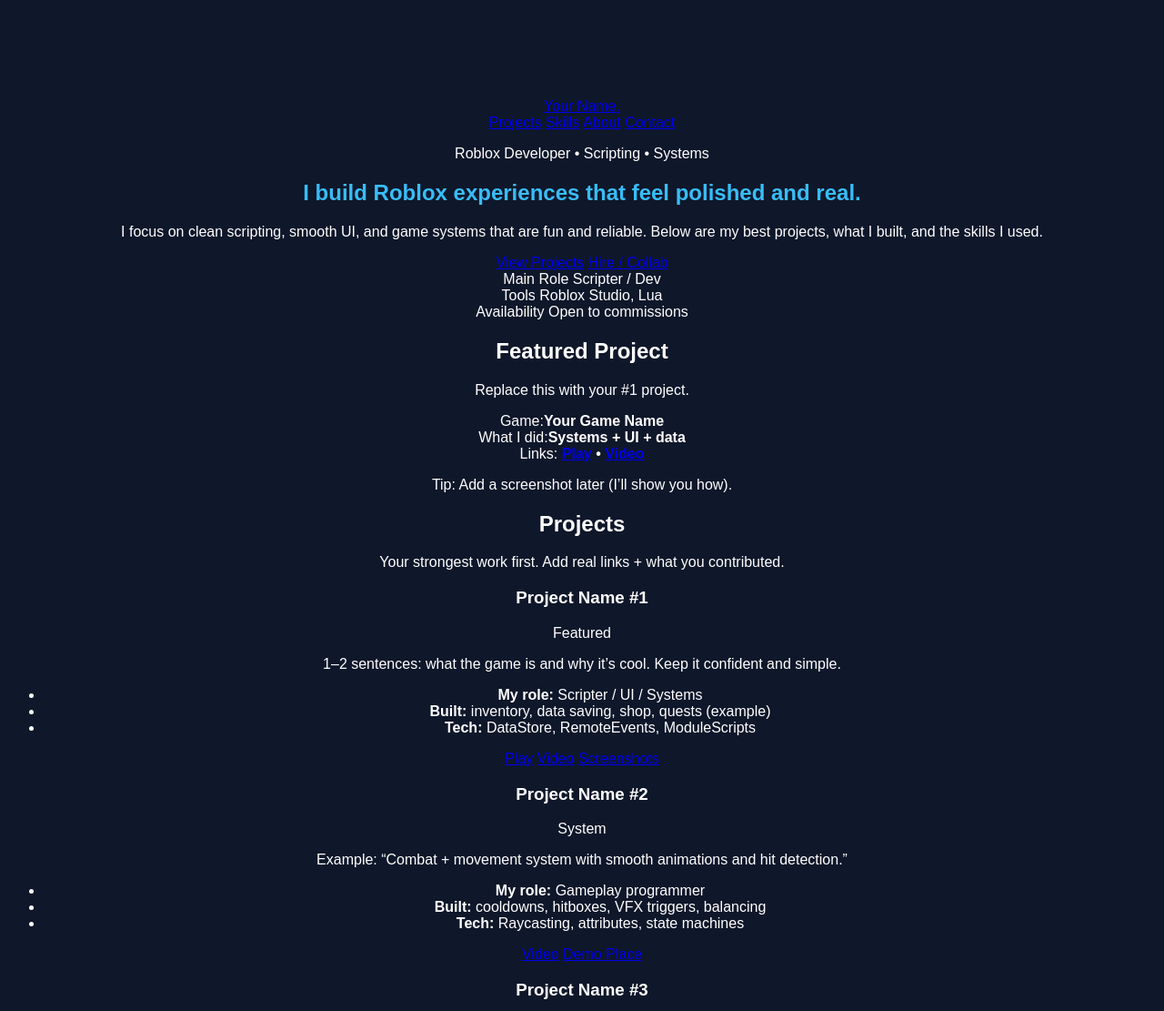
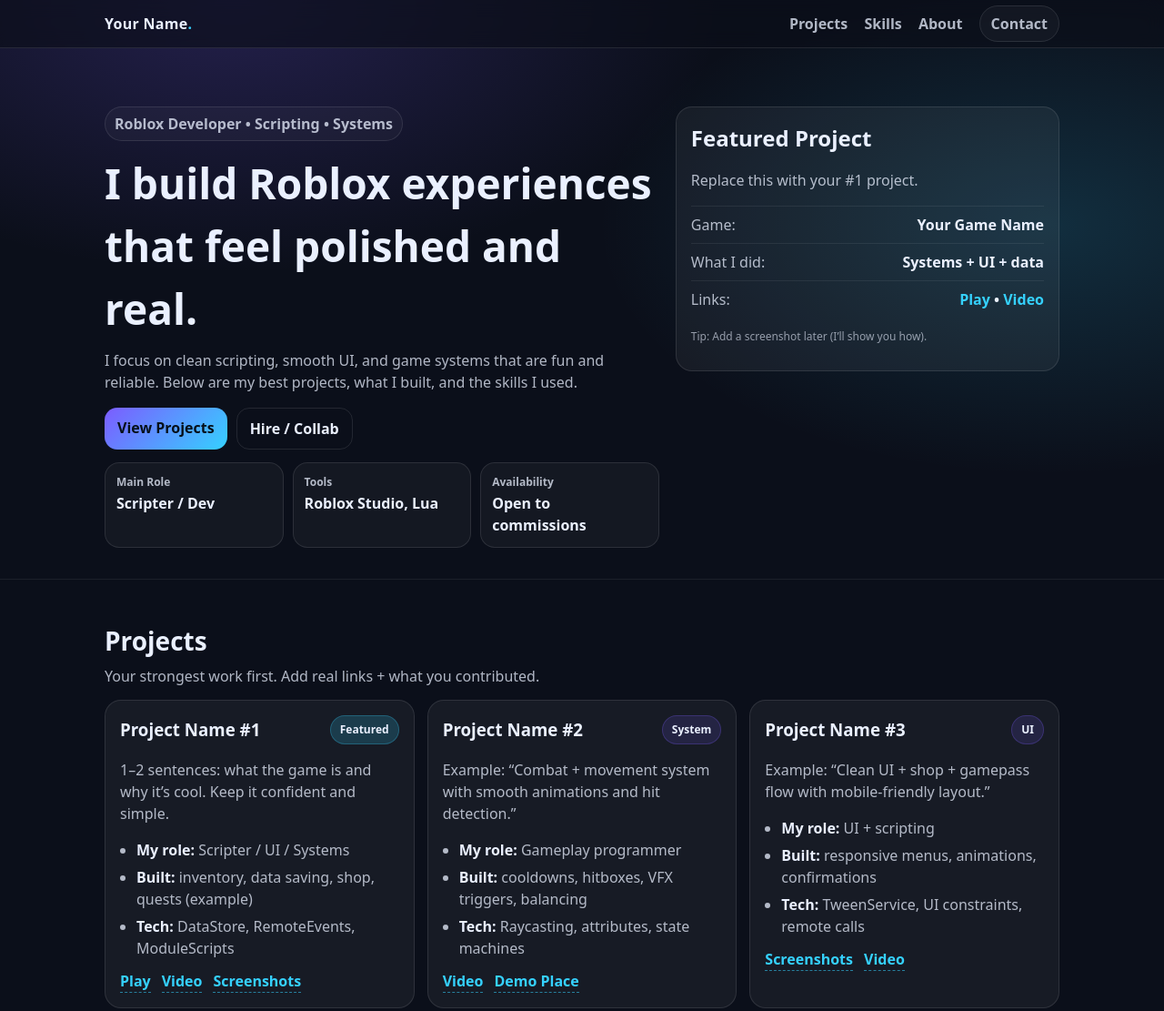
Before and after one commit to nicholasgeorg3/yardywportfolio, a plain HTML site: page index.html in a window 1280 px wide. Shown: the top 1111 px of the page at 91% size. Drawn offline with Linux system fonts and the light colour scheme.

Commit message:
Update style.css

```diff
--- a/style.css
+++ b/style.css
@@ -1,11 +1,313 @@
-body {
-  background-color: #0f172a;
-  color: white;
-  font-family: Arial, sans-serif;
-  text-align: center;
-  padding-top: 100px;
+* { box-sizing: border-box; }
+html { scroll-behavior: smooth; }
+
+:root{
+  --bg: #0b0f1a;
+  --panel: rgba(255,255,255,.04);
+  --card: rgba(255,255,255,.06);
+  --border: rgba(255,255,255,.10);
+  --text: #eaf0ff;
+  --muted: rgba(234,240,255,.75);
+  --accent: #7c5cff;
+  --accent2: #35d1ff;
 }
 
-h1 {
-  color: #38bdf8;
+body{
+  margin: 0;
+  font-family: system-ui, -apple-system, Segoe UI, Roboto, Arial, sans-serif;
+  color: var(--text);
+  background:
+    radial-gradient(900px 500px at 20% 0%, rgba(124,92,255,.22), transparent 60%),
+    radial-gradient(900px 500px at 90% 10%, rgba(53,209,255,.16), transparent 55%),
+    var(--bg);
+  line-height: 1.5;
 }
+
+a{ color: var(--accent2); text-decoration: none; }
+a:hover{ text-decoration: underline; }
+
+.container{
+  width: min(1050px, 92%);
+  margin: 0 auto;
+}
+
+.topbar{
+  position: sticky;
+  top: 0;
+  z-index: 10;
+  backdrop-filter: blur(10px);
+  background: rgba(11,15,26,0.65);
+  border-bottom: 1px solid var(--border);
+}
+
+.bar{
+  display: flex;
+  align-items: center;
+  justify-content: space-between;
+  padding: 14px 0;
+}
+
+.brand{
+  font-weight: 800;
+  letter-spacing: .3px;
+  color: var(--text);
+  text-decoration: none;
+}
+.dot{ color: var(--accent2); }
+
+.nav a{
+  margin-left: 14px;
+  color: var(--muted);
+  font-weight: 600;
+}
+.nav a:hover{ color: var(--text); }
+
+.pill{
+  padding: 8px 12px;
+  border-radius: 999px;
+  border: 1px solid var(--border);
+  background: rgba(255,255,255,.03);
+}
+
+.hero{
+  padding: 64px 0 34px;
+}
+
+.hero-grid{
+  display: grid;
+  gap: 18px;
+  grid-template-columns: 1.3fr .9fr;
+}
+
+@media (max-width: 900px){
+  .hero-grid{ grid-template-columns: 1fr; }
+  .nav{ display: none; }
+}
+
+.badge{
+  display: inline-block;
+  padding: 6px 10px;
+  border: 1px solid var(--border);
+  background: rgba(255,255,255,.03);
+  border-radius: 999px;
+  color: var(--muted);
+  font-weight: 700;
+  margin: 0 0 12px;
+}
+
+h1{
+  font-size: clamp(30px, 4vw, 46px);
+  margin: 0 0 10px;
+}
+
+.sub{
+  color: var(--muted);
+  max-width: 62ch;
+  margin: 0 0 16px;
+}
+
+.cta-row{
+  display: flex;
+  gap: 10px;
+  flex-wrap: wrap;
+  margin-bottom: 14px;
+}
+
+.btn{
+  display: inline-block;
+  padding: 10px 14px;
+  border-radius: 14px;
+  background: linear-gradient(135deg, var(--accent), var(--accent2));
+  color: #06101a;
+  font-weight: 900;
+}
+.btn.ghost{
+  background: transparent;
+  color: var(--text);
+  border: 1px solid var(--border);
+}
+
+.quick{
+  display: grid;
+  gap: 10px;
+  grid-template-columns: repeat(3, minmax(0, 1fr));
+}
+@media (max-width: 700px){
+  .quick{ grid-template-columns: 1fr; }
+}
+
+.quick-card{
+  padding: 12px;
+  border-radius: 16px;
+  border: 1px solid var(--border);
+  background: rgba(255,255,255,.04);
+}
+.quick-label{
+  display: block;
+  color: var(--muted);
+  font-size: 12px;
+  font-weight: 700;
+}
+.quick-value{
+  display: block;
+  margin-top: 2px;
+  font-weight: 800;
+}
+
+.hero-panel .panel-card{
+  border: 1px solid var(--border);
+  background: rgba(255,255,255,.05);
+  border-radius: 18px;
+  padding: 16px;
+}
+.hero-panel h2{ margin: 0 0 6px; }
+.panel-list{ margin-top: 10px; }
+.row{
+  display: flex;
+  justify-content: space-between;
+  gap: 10px;
+  padding: 8px 0;
+  border-top: 1px solid rgba(255,255,255,.07);
+}
+.row span{ color: var(--muted); }
+
+.section{
+  padding: 46px 0;
+  border-top: 1px solid rgba(255,255,255,.07);
+}
+
+.section.alt{
+  background: rgba(255,255,255,.03);
+}
+
+.section-head h2{
+  margin: 0 0 6px;
+  font-size: 28px;
+}
+.section-head p{ margin: 0; }
+
+.grid{
+  margin-top: 14px;
+  display: grid;
+  gap: 14px;
+  grid-template-columns: repeat(auto-fit, minmax(250px, 1fr));
+}
+
+.card{
+  padding: 16px;
+  border-radius: 18px;
+  border: 1px solid var(--border);
+  background: rgba(255,255,255,.05);
+}
+
+.card-top{
+  display: flex;
+  align-items: center;
+  justify-content: space-between;
+  gap: 10px;
+}
+.card h3{ margin: 0; }
+
+.tag{
+  font-size: 12px;
+  font-weight: 900;
+  padding: 6px 10px;
+  border-radius: 999px;
+  background: rgba(53,209,255,.18);
+  border: 1px solid rgba(53,209,255,.25);
+}
+.tag.ghost{
+  background: rgba(124,92,255,.14);
+  border: 1px solid rgba(124,92,255,.25);
+}
+
+.muted{ color: var(--muted); }
+
+.bullets{
+  margin: 12px 0 0;
+  padding-left: 18px;
+  color: var(--muted);
+}
+.bullets li{ margin: 6px 0; }
+.bullets strong{ color: var(--text); }
+
+.links{
+  display: flex;
+  gap: 12px;
+  flex-wrap: wrap;
+  margin-top: 12px;
+}
+.links a{
+  font-weight: 800;
+  border-bottom: 1px dashed rgba(53,209,255,.55);
+}
+
+.note{
+  margin-top: 16px;
+  padding: 14px;
+  border-radius: 16px;
+  border: 1px solid rgba(255,255,255,.10);
+  background: rgba(255,255,255,.03);
+  color: var(--muted);
+}
+
+.skill-grid{
+  margin-top: 14px;
+  display: grid;
+  gap: 14px;
+  grid-template-columns: repeat(auto-fit, minmax(230px, 1fr));
+}
+.skill-card{
+  padding: 16px;
+  border-radius: 18px;
+  border: 1px solid var(--border);
+  background: rgba(255,255,255,.05);
+}
+
+.about{
+  display: grid;
+  gap: 14px;
+  grid-template-columns: 1.2fr .8fr;
+}
+@media (max-width: 900px){
+  .about{ grid-template-columns: 1fr; }
+}
+
+.about-box{
+  margin-top: 12px;
+  padding: 14px;
+  border-radius: 16px;
+  border: 1px solid rgba(255,255,255,.10);
+  background: rgba(255,255,255,.03);
+}
+
+.proof{
+  padding: 16px;
+  border-radius: 18px;
+  border: 1px solid var(--border);
+  background: rgba(255,255,255,.05);
+}
+
+.contact-grid{
+  margin-top: 14px;
+  display: grid;
+  gap: 14px;
+  grid-template-columns: repeat(auto-fit, minmax(260px, 1fr));
+}
+.contact-card{
+  padding: 16px;
+  border-radius: 18px;
+  border: 1px solid var(--border);
+  background: rgba(255,255,255,.05);
+}
+.contact-lines div{
+  display: flex;
+  justify-content: space-between;
+  gap: 10px;
+  padding: 8px 0;
+  border-top: 1px solid rgba(255,255,255,.07);
+}
+.contact-lines span{ color: var(--muted); }
+
+.tiny{ font-size: 12px; color: rgba(234,240,255,.6); }
+.center{ text-align: center; }
```
